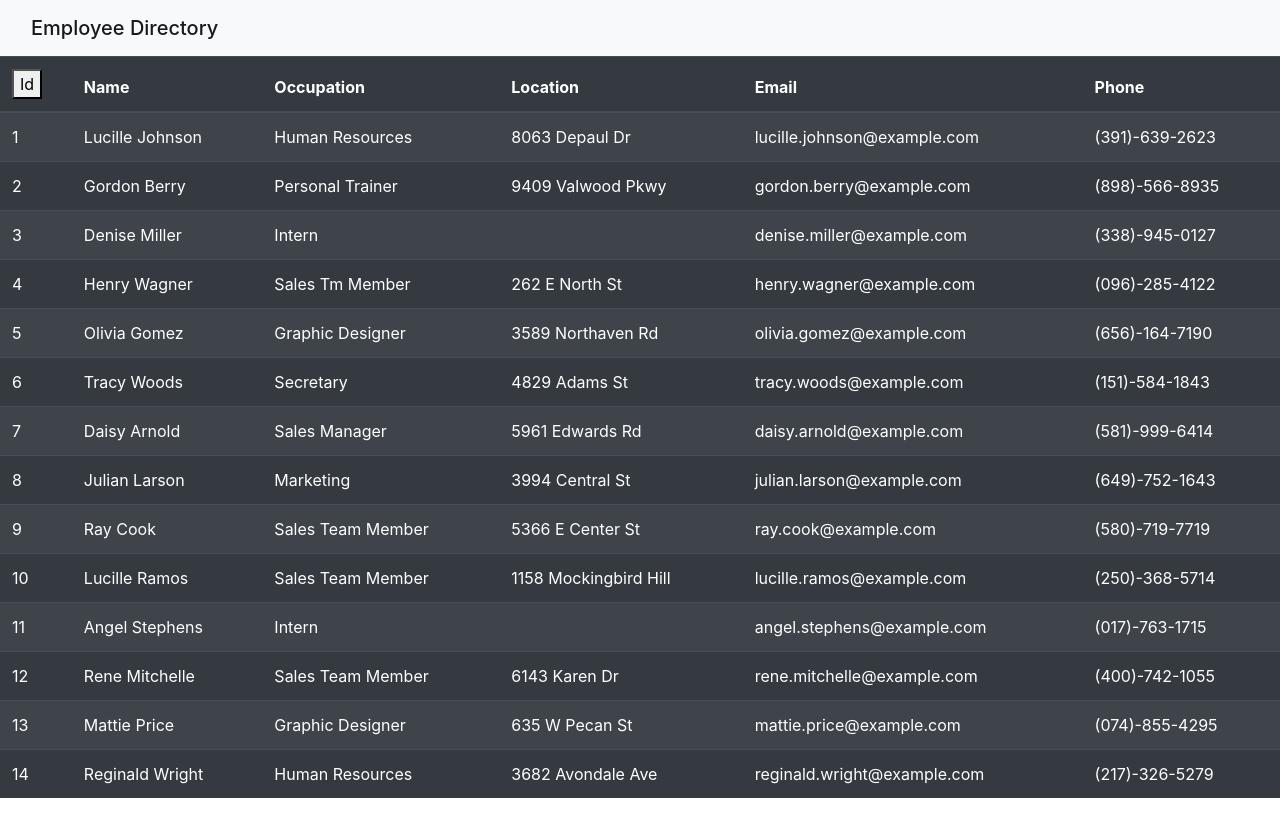
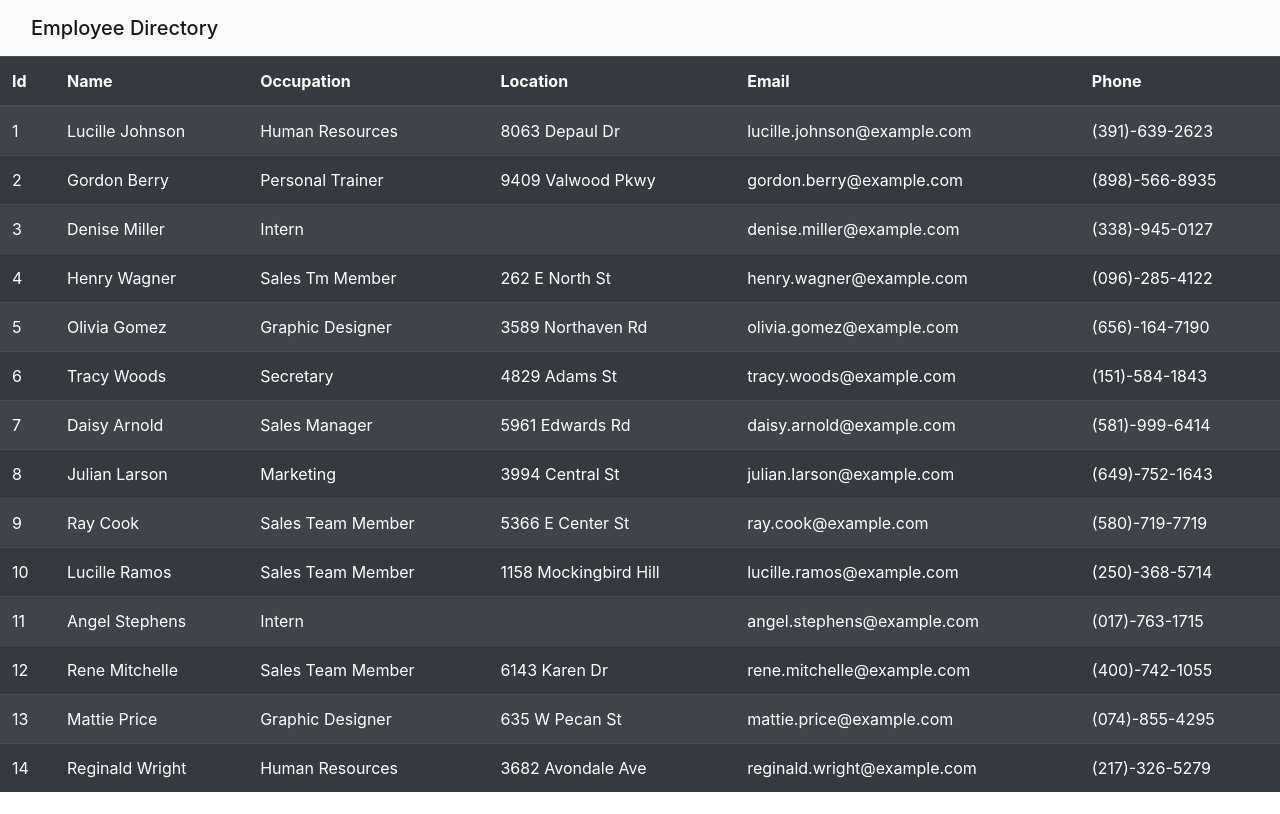
Before and after one commit to jessparnow/Employee_Directory, a React (Create React App) app: page / in a window 1280 px wide. Built offline with nearby package versions, Linux system fonts and the light colour scheme.

Commit message:
Changed the table stuff

```diff
--- a/src/App.js
+++ b/src/App.js
@@ -3,22 +3,12 @@ import React, { Component } from "react";
 import employees from "./employees.json";
 import EmployeeTable from "./components/EmployeeTable/EmployeeTable";
 import TableHeader from "./components/TableHeader/TableHeader";
-import Banner from "./components/Banner/Banner"
+import Banner from "./components/Banner/Banner";
 
 class App extends Component {
-  constructor(props) {
-    super(props)
-    this.state = {
-      employees,
-    }
-    this.sortBy = this.sortBy.bind(this)
-  }
-
-  sortBy(key) {
-    this.setState({
-      employees: employees.sort((a, b) => a < b )
-    })
-  }
+  state = {
+    employees: employees,
+  };
 
   render() {
     return (
@@ -26,21 +16,22 @@ class App extends Component {
         <Banner />
         <table className="table table-striped table-dark">
           <TableHeader
-          // employees = {employeeData[0]}
-          employees={this.state.employees}
-          sortBy={this.sortBy}
+            // employees = {employeeData[0]}
+            employees={this.state.employees}
+            sortBy={this.sortBy}
           />
 
           <tbody>
             {this.state.employees.map((employees) => (
               <EmployeeTable
-                id={employees.id}
-                key={employees.id}
-                name={employees.name}
-                occupation={employees.occupation}
-                location={employees.location}
-                email={employees.email}
-                phone={employees.phone}
+                employees={employees}
+                // id={employees.id}
+                // key={employees.id}
+                // name={employees.name}
+                // occupation={employees.occupation}
+                // location={employees.location}
+                // email={employees.email}
+                // phone={employees.phone}
               />
             ))}
           </tbody>
--- a/src/components/EmployeeTable/EmployeeTable.js
+++ b/src/components/EmployeeTable/EmployeeTable.js
@@ -1,18 +1,18 @@
 import React from "react";
 
 function EmployeeTable(props) {
-  // let employees = props.employees;
+  let employees = props.employees;
   return (
     <tr>
-      {/* {Object.keys(employees).map((key) => (
+      {Object.keys(employees).map((key) => (
       <td>{employees[key]}</td>
-    ))} */}
-      <td>{props.id}</td>
+    ))}
+      {/* <td>{props.id}</td>
       <td>{props.name}</td>
       <td>{props.occupation}</td>
       <td>{props.location}</td>
       <td>{props.email}</td>
-      <td>{props.phone}</td>
+      <td>{props.phone}</td> */}
     </tr>
   );
 }
--- a/src/components/TableHeader/TableHeader.js
+++ b/src/components/TableHeader/TableHeader.js
@@ -8,9 +8,7 @@ function TableHeader(props) {
         {/* {Object.keys(employees).map(key => (
               <th>{key}</th>
           ))} */}
-        <th scope="col">
-          <button onClick={() => props.sortBy("id")}>Id</button>
-        </th>
+        <th scope="col">Id</th>
         <th scope="col">Name</th>
         <th scope="col">Occupation</th>
         <th scope="col">Location</th>
```
